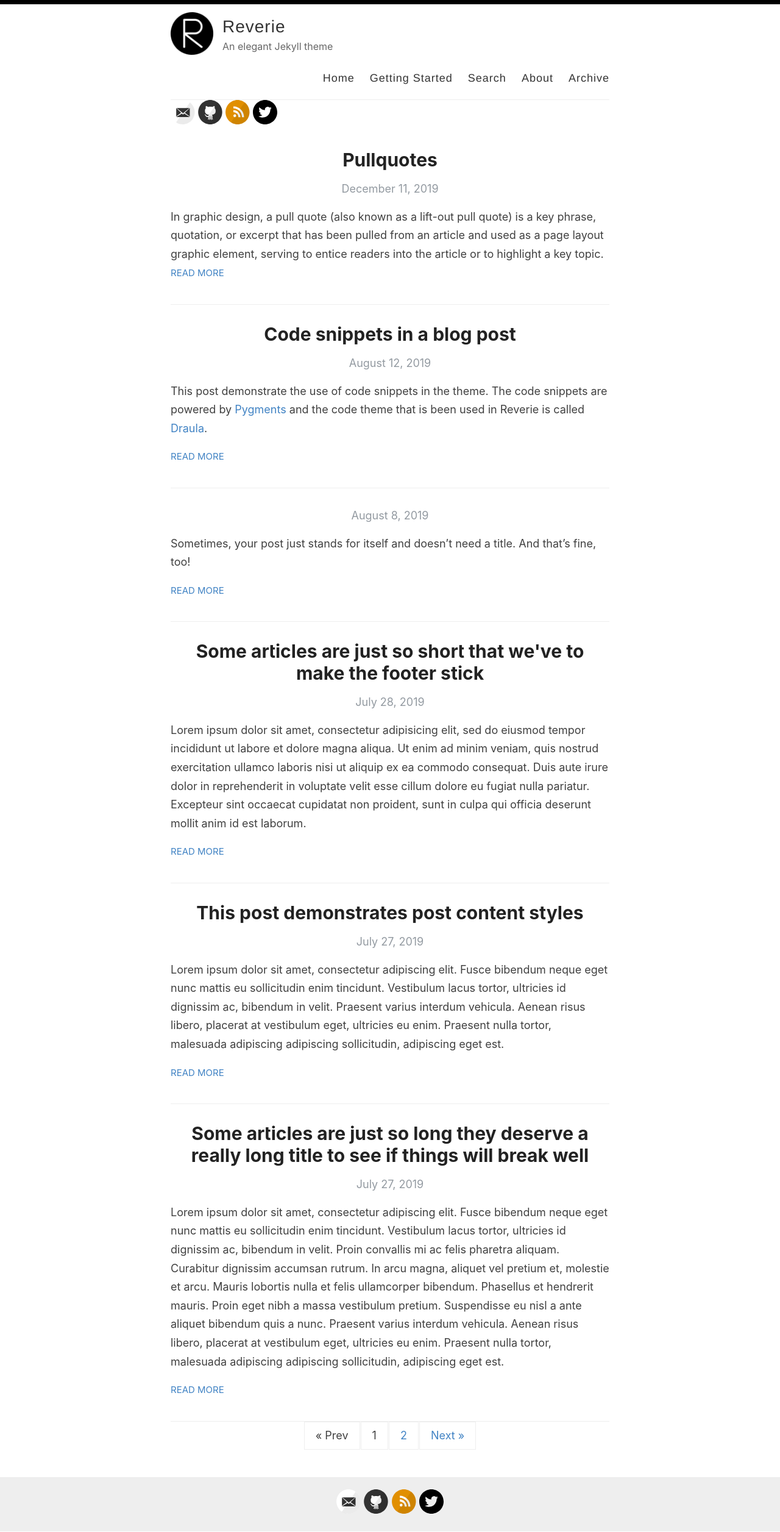
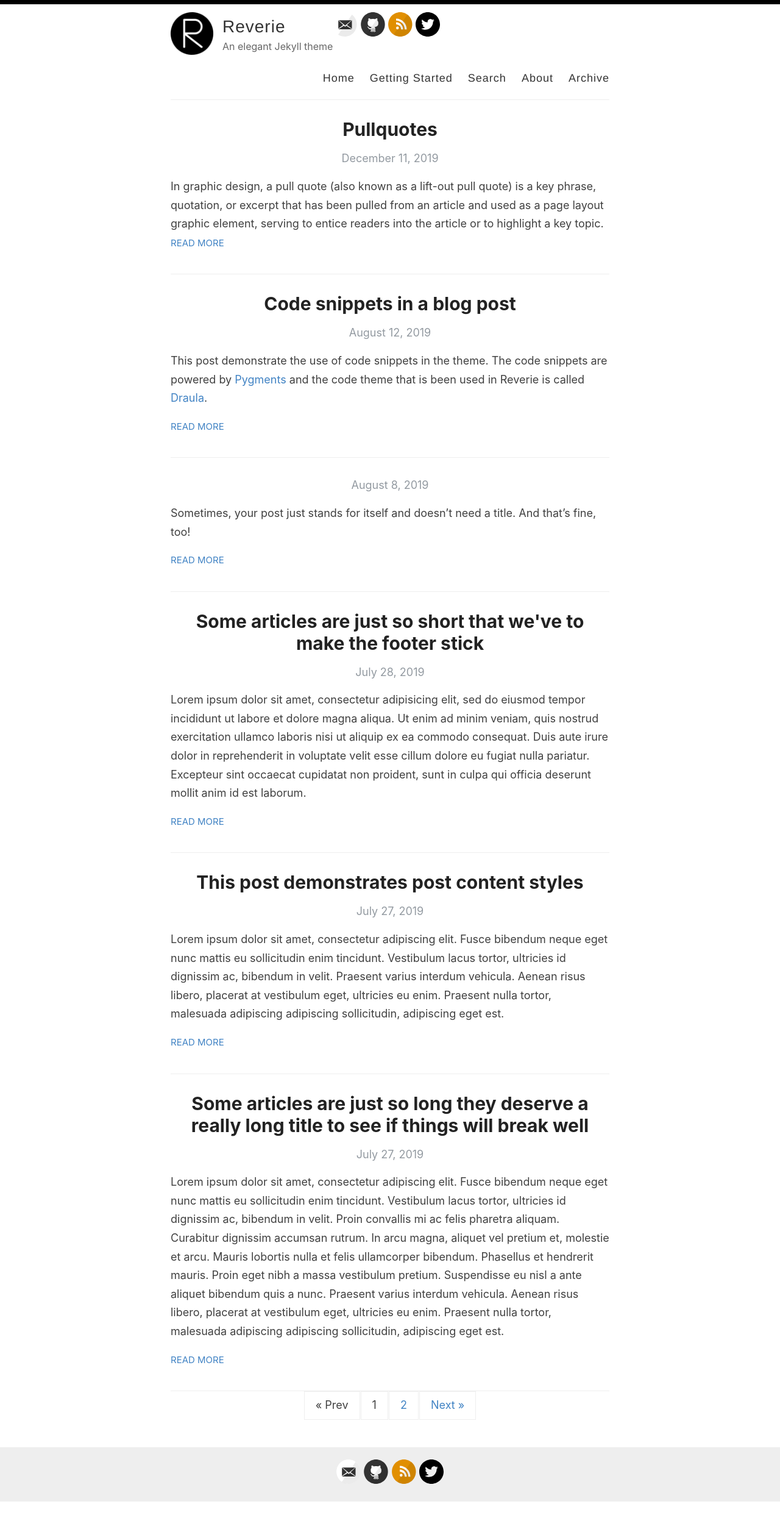
Before and after one commit to LegacyRobots/legacyrobots.github.io, a Jekyll site: the page built from index.html, in a window 1280 px wide. Shown: the whole page at 61% size. Built offline with Jekyll 4.4.1, drawn with Linux system fonts in a browser that asks for light colours; the list of posts is cut into pages by our own code; after the commit the page ends 2463 px from its top, so only the background shows below that.

Commit message:
Update default.html

```diff
--- a/_layouts/default.html
+++ b/_layouts/default.html
@@ -34,8 +34,9 @@
               <a href="{{ site.baseurl }}/about">About</a>
               <a href="{{ site.baseurl }}/archive">Archive</a>
             </nav>
+
+            {% include svg-icons.html %}
           </header>
-          {% include svg-icons.html %}
         </div>
       </div>
 
```
